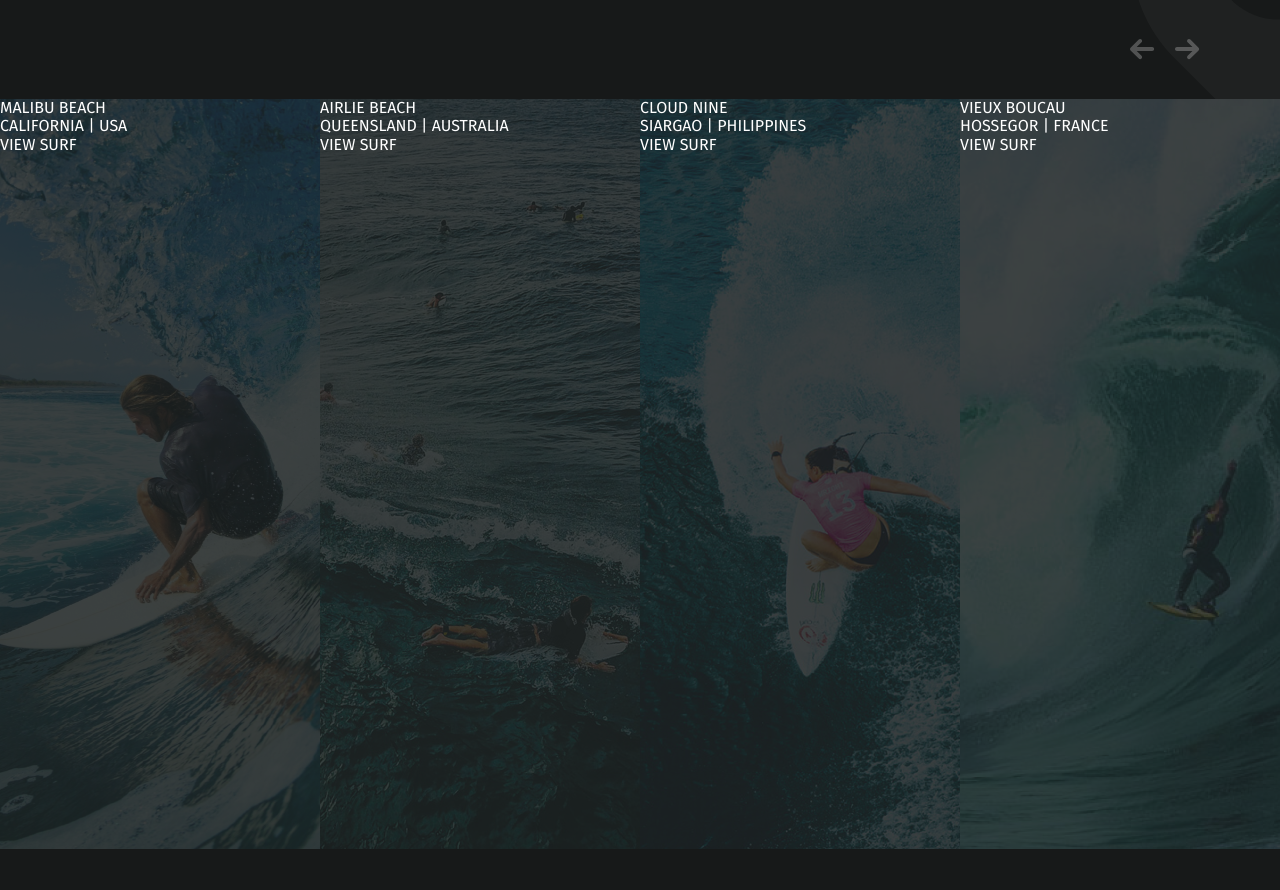
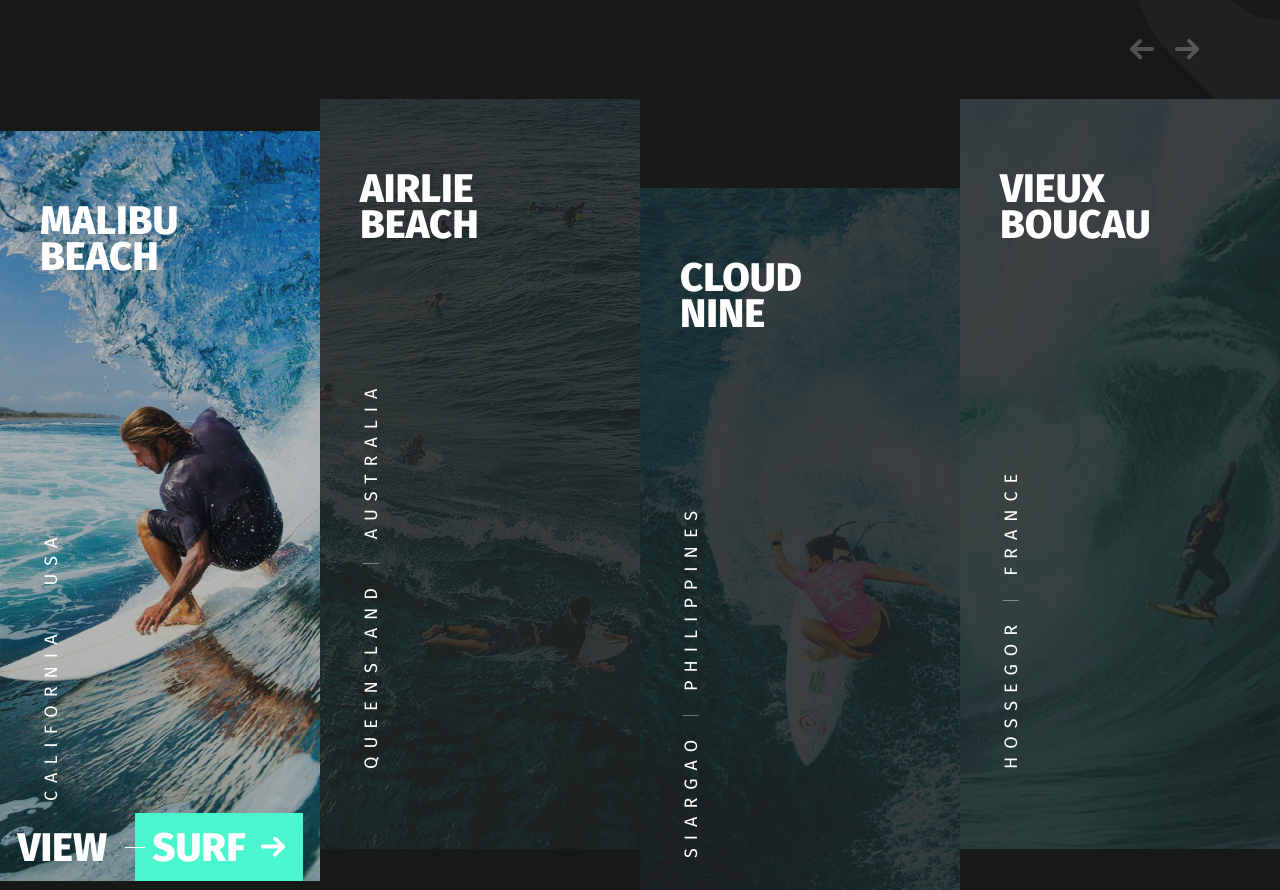
Before and after one commit to EPShepelev/Landing_Go-surf, a website: page app/index.html in a window 1280 px wide. Shown: the part 1193-2083 px from the top of the page. Drawn offline with nearby package versions, Linux system fonts and the light colour scheme.

Commit message:
секция слайдер закончена

```diff
--- a/app/index.html
+++ b/app/index.html
@@ -151,7 +151,7 @@
           <div class="surf-box__inner">
             <div class="surf-box__inner-title">Malibu Beach</div>
             <div class="surf-box__inner-location">California <span>|</span> USA</div>
-            <div class="btn-box">
+            <div class="surf-box__inner-btn">
               <a href="#" class="btn">View <span>Surf</span></a>
             </div>
           </div>
@@ -160,7 +160,7 @@
           <div class="surf-box__inner">
             <div class="surf-box__inner-title">Airlie Beach</div>
             <div class="surf-box__inner-location">Queensland <span>|</span> Australia</div>
-            <div class="btn-box">
+            <div class="surf-box__inner-btn">
               <a href="#" class="btn">View <span>Surf</span></a>
             </div>
           </div>
@@ -169,7 +169,7 @@
           <div class="surf-box__inner">
             <div class="surf-box__inner-title">Cloud Nine</div>
             <div class="surf-box__inner-location">Siargao <span>|</span> Philippines</div>
-            <div class="btn-box">
+            <div class="surf-box__inner-btn">
               <a href="#" class="btn">View <span>Surf</span></a>
             </div>
           </div>
@@ -178,16 +178,7 @@
           <div class="surf-box__inner">
             <div class="surf-box__inner-title">Vieux Boucau</div>
             <div class="surf-box__inner-location">Hossegor <span>|</span> France</div>
-            <div class="btn-box">
-              <a href="#" class="btn">View <span>Surf</span></a>
-            </div>
-          </div>
-        </div>
-        <div class="surf-box" style="background-image: url(../img/slide-1.jpg);">
-          <div class="surf-box__inner">
-            <div class="surf-box__inner-title">Malibu Beach</div>
-            <div class="surf-box__inner-location">California | USA</div>
-            <div class="btn-box">
+            <div class="surf-box__inner-btn">
               <a href="#" class="btn">View <span>Surf</span></a>
             </div>
           </div>
@@ -196,7 +187,7 @@
           <div class="surf-box__inner">
             <div class="surf-box__inner-title">Malibu Beach</div>
             <div class="surf-box__inner-location">California <span>|</span> USA</div>
-            <div class="btn-box">
+            <div class="surf-box__inner-btn">
               <a href="#" class="btn">View <span>Surf</span></a>
             </div>
           </div>
@@ -205,7 +196,7 @@
           <div class="surf-box__inner">
             <div class="surf-box__inner-title">Airlie Beach</div>
             <div class="surf-box__inner-location">Queensland <span>|</span> Australia</div>
-            <div class="btn-box">
+            <div class="surf-box__inner-btn">
               <a href="#" class="btn">View <span>Surf</span></a>
             </div>
           </div>
@@ -214,7 +205,7 @@
           <div class="surf-box__inner">
             <div class="surf-box__inner-title">Cloud Nine</div>
             <div class="surf-box__inner-location">Siargao <span>|</span> Philippines</div>
-            <div class="btn-box">
+            <div class="surf-box__inner-btn">
               <a href="#" class="btn">View <span>Surf</span></a>
             </div>
           </div>
@@ -223,20 +214,12 @@
           <div class="surf-box__inner">
             <div class="surf-box__inner-title">Vieux Boucau</div>
             <div class="surf-box__inner-location">Hossegor <span>|</span> France</div>
-            <div class="btn-box">
+            <div class="surf-box__inner-btn">
               <a href="#" class="btn">View <span>Surf</span></a>
             </div>
           </div>
         </div>
-        <div class="surf-box" style="background-image: url(../img/slide-1.jpg);">
-          <div class="surf-box__inner">
-            <div class="surf-box__inner-title">Malibu Beach</div>
-            <div class="surf-box__inner-location">California | USA</div>
-            <div class="btn-box">
-              <a href="#" class="btn">View <span>Surf</span></a>
-            </div>
-          </div>
-        </div>
+
       </div>
     </section>
     <section class="travel">
--- a/app/scss/_global.scss
+++ b/app/scss/_global.scss
@@ -86,3 +86,35 @@ li{
     }
   }
 }
+.btn{
+  font-size: 40px;
+  line-height: 36px;
+  font-weight: 800;
+  span{
+    padding: 17px 57px 15px 17px;
+    background-color: $green;
+    display: inline-block;
+    margin-left: 19px;
+    position: relative;
+    &::before{
+      content: "";
+      position: absolute;
+      width: 20px;
+      height: 1px;
+      background-color: #fff;
+      top: 50%;
+      left: -10px;
+    }
+    &::after{
+      content: "";
+      position: absolute;
+      width: 25px;
+      height: 21px;
+      background-image: url(../img/arrow-right.svg);
+      top: 50%;
+      right: 17px;
+      transform: translateY(-50%);
+
+    }
+  }
+}
--- a/app/scss/style.scss
+++ b/app/scss/style.scss
@@ -173,7 +173,7 @@
   animation: animation-dash 3s infinite 6s;
 }
 .surf{
-  padding: 160px 0 210px;
+  padding: 160px 0 120px;
   background-image: url(../img/surf-bg.svg);
   background-position:right 200px;
   background-repeat: no-repeat;
@@ -193,6 +193,13 @@
     min-height: 750px;
     background: rgba(#1C2121, .85);
     position: relative;
+    transition: all .5s;
+    &:hover{
+      background: rgba(#1C2121, .3);
+      .surf-box__inner-btn{
+        display: block;
+      }
+    }
   }
 }
 .surf-slider{
@@ -204,9 +211,55 @@
       opacity: 1;
     }
   }
+  .slick-slide:nth-child(4n+1){
+    .surf-box{
+      margin-top: 32px;
+    }
+  }
+  .slick-slide:nth-child(4n+3){
+    .surf-box{
+      margin-top: 89px;
+    }
+  }
+  .slick-current{
+    .surf-box__inner-btn{
+      display: block;
+    }
+    .surf-box__inner{
+      background: rgba(#1C2121, .3);
+    }
+  }
 }
-.surf-box__inner-title{}
-.surf-box__inner-location{}
+.surf-box__inner-title{
+  font-size: 40px;
+  line-height: 36px;
+  font-weight: 800;
+  padding: 72px 0 0 40px;
+  width: 140px;
+}
+.surf-box__inner-location{
+  font-size: 18px;
+  line-height: 22px;
+  letter-spacing: 8px;
+  transform: rotate(-90deg);
+  position: absolute;
+  left: 40px;
+  bottom: 80px;
+  width: 0;
+  height: 0;
+  white-space: nowrap;
+  span{
+    font-weight: 100;
+  }
+}
+.surf-box__inner-btn{
+  display: none;
+  position: absolute;
+  bottom: 0;
+  text-align: center;
+  left: 0;
+  right: 0;
+}
 
 
 @keyframes animation-dash {
```
Also changed, not shown: app/css/style.min.css.
